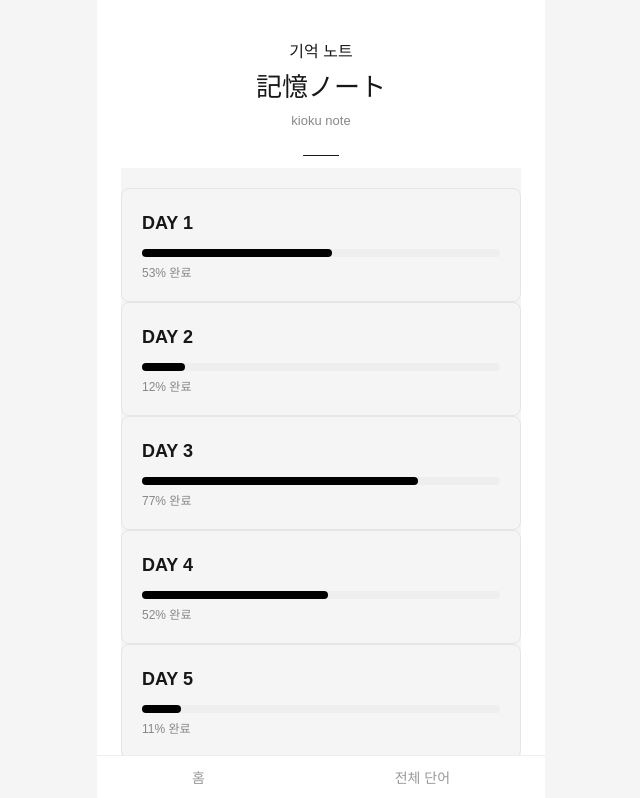
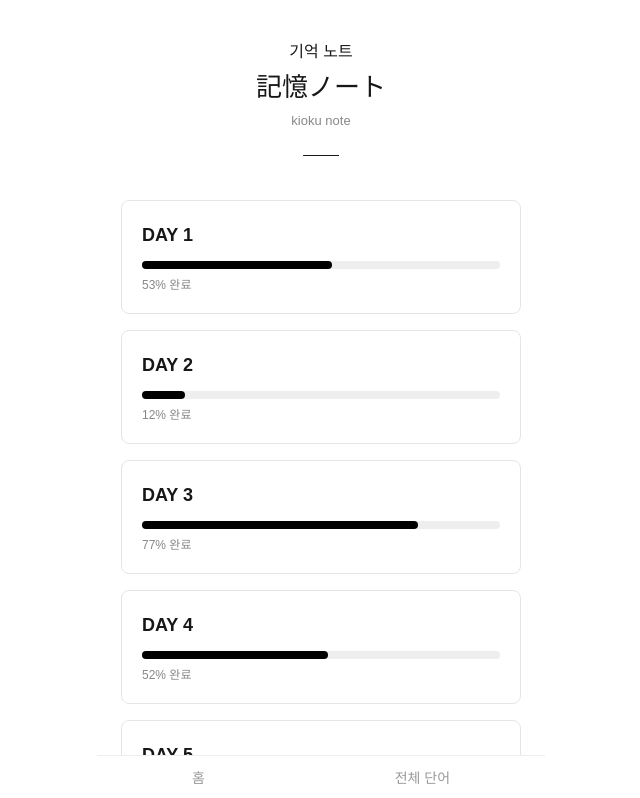
Before and after one commit to enunsnv/kioku-note, a Next.js app in the folder kioku-note/: page /home in a window 1280 px wide. Shown: the top 798 px of the page, without its empty margins (319-959 px from the left). Built offline with nearby package versions, Linux system fonts and the light colour scheme.

Commit message:
💄 feat: 일부 배경 색상 수정 및 레이아웃 수정

```diff
--- a/kioku-note/app/(main)/home/page.tsx
+++ b/kioku-note/app/(main)/home/page.tsx
@@ -7,8 +7,8 @@ export default function Page() {
   }));
 
   return (
-    <div className="min-h-screen flex justify-center py-5 bg-[#f5f5f5]">
-      <div className="w-full max-w-md space-y-4">
+    <div className="min-h-screen flex justify-center py-8">
+      <div className="w-full max-w-md flex flex-col space-y-4">
         {days.map((d) => (
           <DayCard key={d.day} day={d.day} progress={d.progress} />
         ))}
--- a/kioku-note/app/(main)/layout.tsx
+++ b/kioku-note/app/(main)/layout.tsx
@@ -7,7 +7,7 @@ export default function MainLayout({
   children: React.ReactNode;
 }) {
   return (
-    <div className="min-h-screen bg-[#f5f5f5] flex justify-center">
+    <div className="min-h-screen flex justify-center">
       <div className="w-full max-w-md min-h-screen bg-white flex flex-col">
         <div className="px-6 pt-10">
           <Title
--- a/kioku-note/app/(main)/words/page.tsx
+++ b/kioku-note/app/(main)/words/page.tsx
@@ -13,7 +13,7 @@ export default async function Page() {
   });
 
   return (
-    <div className="min-h-screen bg-[#f5f5f5] flex justify-center py-5">
+    <div className="min-h-screen flex justify-center py-5">
       {/* 단어 리스트 */}
       <div className="space-y-6">
         {words.map((item: any, index: number) => (
--- a/kioku-note/app/login/page.tsx
+++ b/kioku-note/app/login/page.tsx
@@ -1,6 +1,6 @@
 export default function Page() {
   return (
-    <div className="min-h-screen bg-[#f5f5f5] flex items-center justify-center">
+    <div className="min-h-screen flex items-center justify-center">
       {/* 카드 컨테이너 */}
       <div
         className="
```
